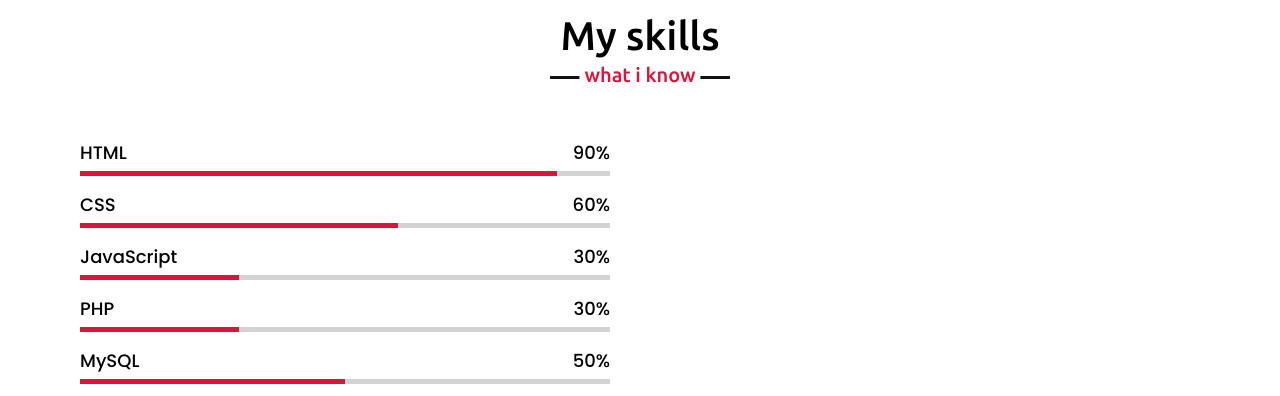
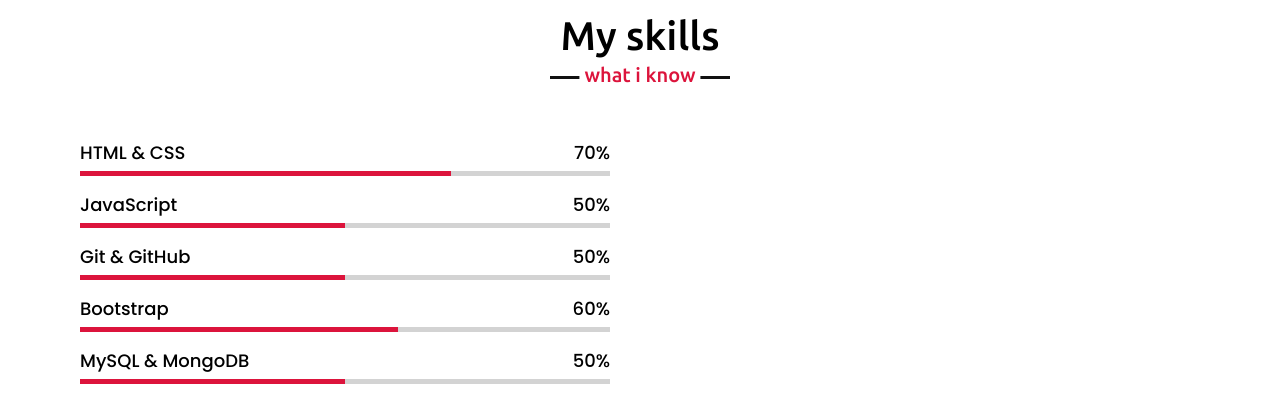
Before and after one commit to RavikanthK-2003/MyPortfolio, a plain HTML site: page index.html in a window 1280 px wide. Shown: the part 1620-2016 px from the top of the page. Drawn offline with nearby package versions, Linux system fonts and the light colour scheme.

Commit message:
made changes on skills

```diff
--- a/index.html
+++ b/index.html
@@ -66,35 +66,35 @@
                 <div class="column right">
                     <div class="bars">
                         <div class="info">
-                            <span>HTML</span>
-                            <span>90%</span>
+                            <span>HTML & CSS</span>
+                            <span>70%</span>
                         </div>
                         <div class="line html"></div>
                     </div>
                     <div class="bars">
                         <div class="info">
-                            <span>CSS</span>
-                            <span>60%</span>
+                            <span>JavaScript</span>
+                            <span>50%</span>
+                        </div>
+                        <div class="line js"></div>
+                    </div>
+                    <div class="bars">
+                        <div class="info">
+                            <span>Git & GitHub</span>
+                            <span>50%</span>
                         </div>
                         <div class="line css"></div>
                     </div>
                     <div class="bars">
                         <div class="info">
-                            <span>JavaScript</span>
-                            <span>30%</span>
-                        </div>
-                        <div class="line js"></div>
-                    </div>
-                    <div class="bars">
-                        <div class="info">
-                            <span>PHP</span>
-                            <span>30%</span>
+                            <span>Bootstrap</span>
+                            <span>60%</span>
                         </div>
                         <div class="line php"></div>
                     </div>
                     <div class="bars">
                         <div class="info">
-                            <span>MySQL</span>
+                            <span>MySQL & MongoDB</span>
                             <span>50%</span>
                         </div>
                         <div class="line mysql"></div>
--- a/style.css
+++ b/style.css
@@ -371,16 +371,16 @@ section .title::after{
     background: crimson;
 }
 .skills-content .right .html::before{
-    width: 90%;
+    width: 70%;
 }
 .skills-content .right .css::before{
-    width: 60%;
+    width: 50%;
 }
 .skills-content .right .js::before{
-    width: 30%;
+    width: 50%;
 }
 .skills-content .right .php::before{
-    width: 30%;
+    width: 60%;
 }
 .skills-content .right .mysql::before{
     width: 50%;
```
